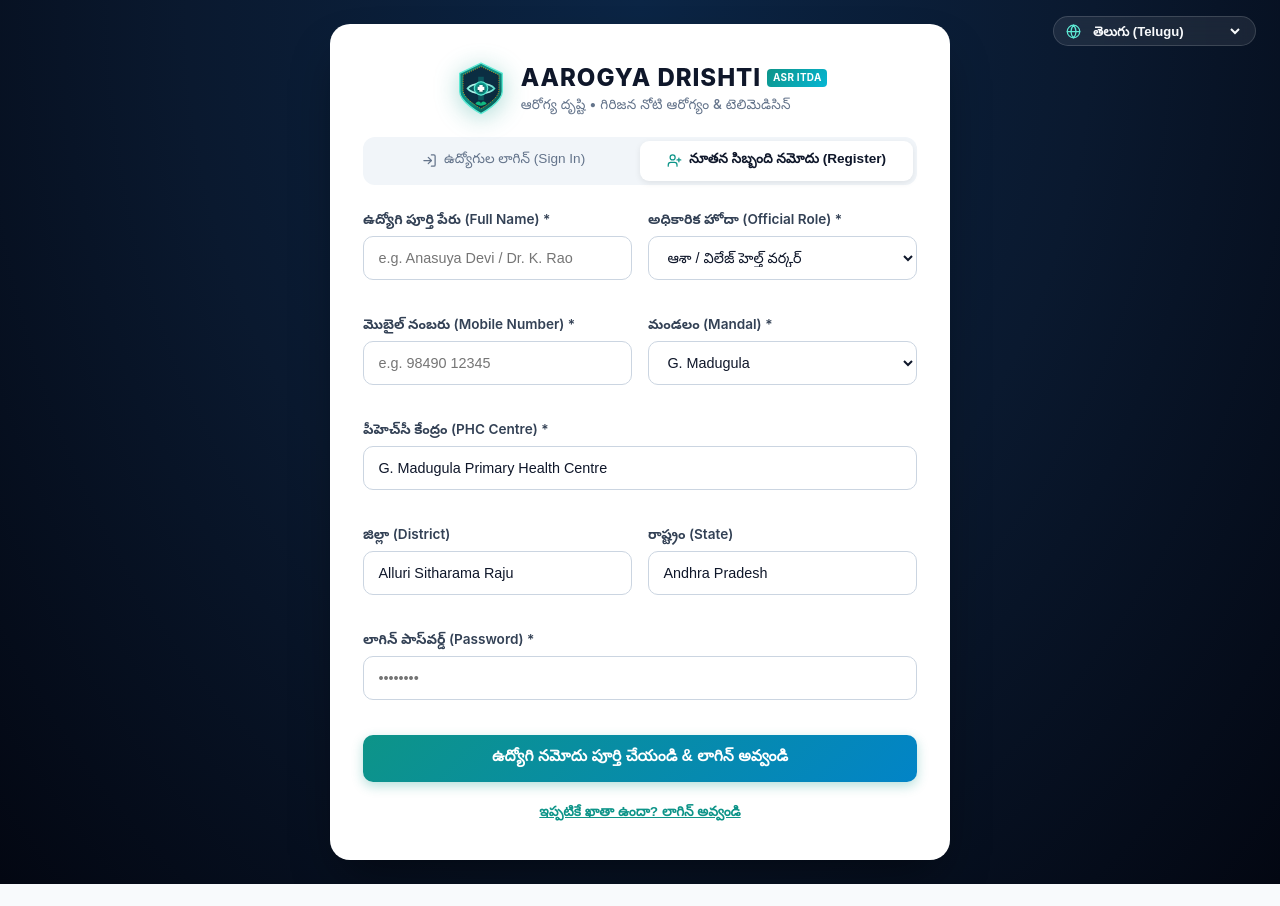
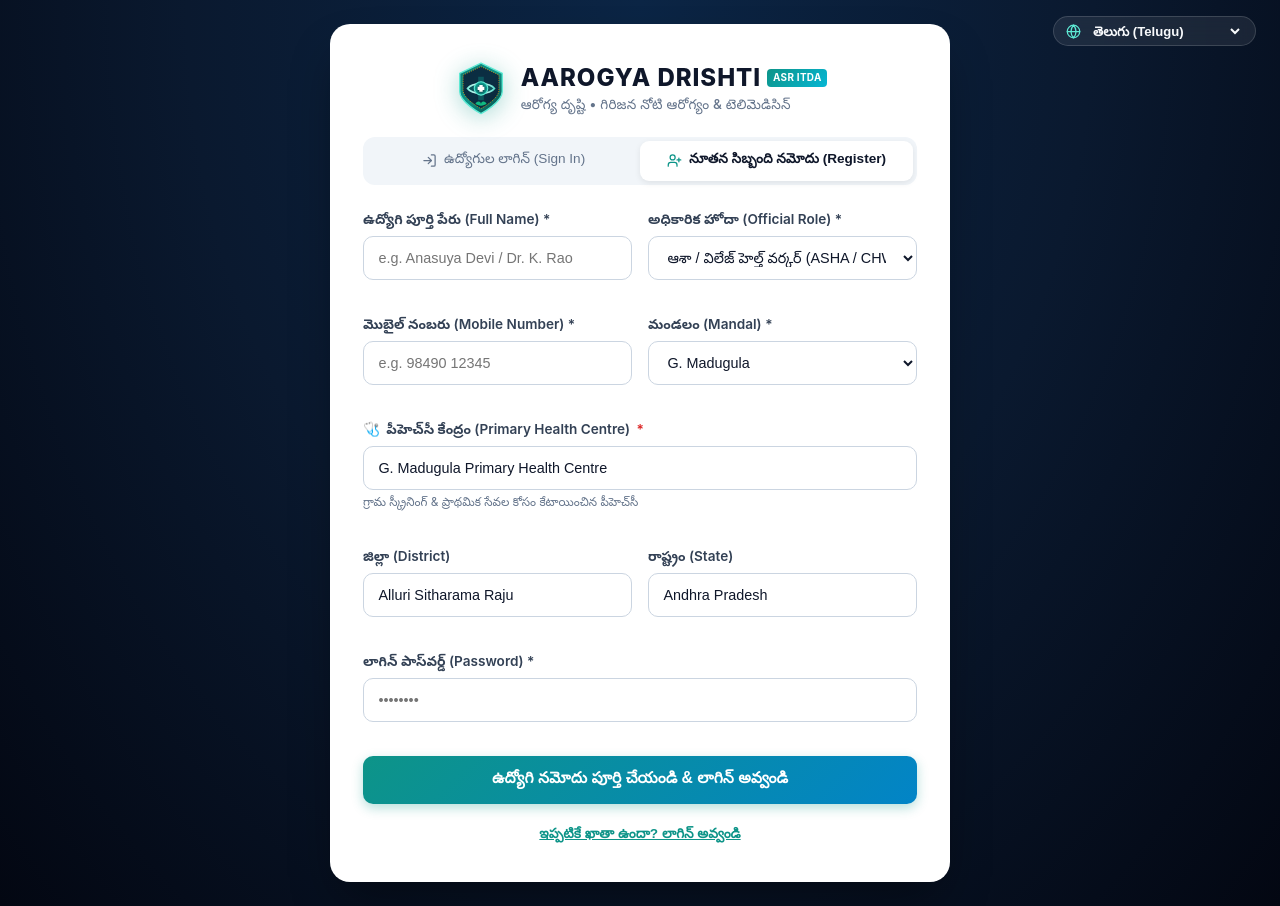
Before and after one commit to cherryyogesh/aarogyadrishti, a React (Vite) app in the folder frontend/: page / in a window 1280 px wide. Both pictures are taken after a click on the button "నూతన సిబ్బంది నమోదు (Register)". Before the commit the page ends 884 px from the top, so only its background shows below. Built offline with nearby package versions, Linux system fonts and the light colour scheme.

Commit message:
feat: role-adaptive facility fields in staff registration and generalize doctor role

```diff
--- a/frontend/src/features/appointments/AppointmentsView.tsx
+++ b/frontend/src/features/appointments/AppointmentsView.tsx
@@ -543,12 +543,12 @@
             }}>
               <div style={{ fontWeight: 700, color: '#065F46', marginBottom: '0.5rem', display: 'flex', alignItems: 'center', gap: '0.5rem', fontSize: '0.95rem' }}>
                 <Video size={18} />
-                {currentLang === 'te' ? 'PHC & డాక్టర్ వీడియో కాన్ఫరెన్స్' : 'PHC Clinic ⟷ Specialist Doctor Tele-Conference'}
+                {currentLang === 'te' ? 'PHC & డాక్టర్ వీడియో కాన్ఫరెన్స్' : 'PHC Clinic ⟷ Doctor Tele-Conference'}
               </div>
               <div style={{ fontSize: '0.84rem', color: '#047857', lineHeight: '1.5' }}>
                 {currentLang === 'te'
                   ? 'వైద్య సిబ్బంది సమక్షంలో రోగి డాక్టర్‌తో ప్రత్యక్ష వీడియో కాన్ఫరెన్స్‌లో పాల్గొనవచ్చు. ఇప్పుడే వీడియో కాల్ ప్రారంభించండి లేదా షెడ్యూల్ ప్రకారం కనెక్ట్ అవ్వండి.'
-                  : 'The patient at the PHC clinic can now engage in a live video conference with the specialist doctor in the presence of attending medical staff.'}
+                  : 'The patient at the PHC clinic can now engage in a live video conference with the doctor in the presence of attending medical staff.'}
               </div>
             </div>
 
--- a/frontend/src/features/auth/LoginView.tsx
+++ b/frontend/src/features/auth/LoginView.tsx
@@ -59,10 +59,10 @@
     email: 'doctor@aarogya.gov.in',
     phone: '9848011003',
     pass: 'DocPass@2026',
-    labelEn: 'Specialist Doctor (Oral Oncologist)',
-    labelTe: 'స్పెషలిస్ట్ డాక్టర్ / ఆంకాలజిస్ట్ (Doctor / Specialist)',
-    subtitleEn: 'Live waiting queue, teleconsultation & biopsy evaluation',
-    subtitleTe: 'ప్రత్యక్ష వెయిటింగ్ క్యూ, టెలికన్సల్టేషన్ & బయాప్సీ పరిశీలన',
+    labelEn: 'Doctors',
+    labelTe: 'వైద్యులు (Doctors)',
+    subtitleEn: 'Live waiting queue & teleconsultation for oral, ENT, eye, and skin conditions',
+    subtitleTe: 'ప్రత్యక్ష వెయిటింగ్ క్యూ & నోరు, చెవి, కంటి, చర్మ సమస్యల టెలికన్సల్టేషన్',
     icon: Activity,
     color: '#7E22CE'
   },
@@ -119,8 +119,67 @@
 
   const handleMandalChange = (mandal: string) => {
     setRegMandal(mandal);
+    if (regRole === 'chw' || regRole === 'phc_staff') {
       if (PHC_CENTRES_MAP[mandal]) {
         setRegPhcName(PHC_CENTRES_MAP[mandal]);
+      } else {
+        setRegPhcName(`${mandal} Primary Health Centre`);
+      }
+    }
+  };
+
+  const handleRoleChange = (newRole: UserRole) => {
+    setRegRole(newRole);
+    if (newRole === 'doctor') {
+      if (!regPhcName || regPhcName.includes('Primary Health Centre')) {
+        setRegPhcName('District Hospital Paderu / Specialist Medical Centre');
+      }
+    } else if (newRole === 'navigator') {
+      if (!regPhcName || regPhcName.includes('Primary Health Centre')) {
+        setRegPhcName('ITDA Tribal Patient Navigation Cell, Paderu');
+      }
+    } else if (newRole === 'admin') {
+      if (!regPhcName || regPhcName.includes('Primary Health Centre')) {
+        setRegPhcName('District Medical & Health Office (DM&HO), Alluri Sitharama Raju');
+      }
+    } else {
+      // chw or phc_staff
+      setRegPhcName(PHC_CENTRES_MAP[regMandal] || `${regMandal} Primary Health Centre`);
+    }
+  };
+
+  const getFacilityFieldConfig = (role: UserRole) => {
+    switch (role) {
+      case 'doctor':
+        return {
+          label: isTe ? 'ఆసుపత్రి / మెడికల్ ఇన్స్టిట్యూట్ / క్లినిక్ పేరు' : 'Hospital / Medical Centre / Department',
+          placeholder: isTe ? 'ఉదా: డిస్ట్రిక్ట్ హాస్పిటల్ పాడేరు / ఏరియా హాస్పిటల్ / స్పెషాలిటీ క్లినిక్' : 'e.g. District Hospital Paderu / Area Hospital / Specialist Medical Centre',
+          hint: isTe ? 'వైద్యులు సంప్రదింపులు అందించే ఆసుపత్రి లేదా క్లినిక్ (నోరు, కన్ను, చెవి, చర్మం తదితర విభాగాలు)' : 'Hospital, Area Hospital, or Clinic where you practice (Mouth, Ear, Eyes, Skin, etc.)',
+          icon: '🏥'
+        };
+      case 'navigator':
+        return {
+          label: isTe ? 'కేటాయించిన ఆసుపత్రి / 108 రవాణా సమన్వయ కేంద్రం' : 'Assigned Hospital / Transport Coordination Hub (108 Agency)',
+          placeholder: isTe ? 'ఉదా: ITDA ఏజెన్సీ హబ్ పాడేరు / ఏరియా హాస్పిటల్ ట్రాన్స్‌పోర్ట్ సెల్' : 'e.g. ITDA Agency Hub Paderu / Area Hospital Transport Cell',
+          hint: isTe ? 'గిరిజన రోగుల రవాణా సహాయం & 108 ఫీడర్ అంబులెన్స్ కేంద్రం' : 'Base hospital or 108 tribal feeder transport coordination hub',
+          icon: '🚑'
+        };
+      case 'admin':
+        return {
+          label: isTe ? 'జిల్లా వైద్య & ఆరోగ్య కార్యాలయం (DM&HO Directorate)' : 'District Health Office / Administrative Directorate',
+          placeholder: isTe ? 'ఉదా: జిల్లా వైద్య & ఆరోగ్య కార్యాలయం (DM&HO), అల్లూరి సీతారామరాజు జిల్లా' : 'e.g. District Medical & Health Office (DM&HO), Alluri Sitharama Raju District',
+          hint: isTe ? 'జిల్లా ముఖ్య ఆరోగ్య పరిపాలనా కార్యాలయం' : 'District health administration headquarters',
+          icon: '🏛️'
+        };
+      case 'phc_staff':
+      case 'chw':
+      default:
+        return {
+          label: isTe ? 'పీహెచ్‌సీ కేంద్రం (Primary Health Centre)' : 'Primary Health Centre (PHC)',
+          placeholder: isTe ? 'ఉదా: జి. మాడుగుల ప్రాథమిక ఆరోగ్య కేంద్రం' : 'e.g. G. Madugula Primary Health Centre',
+          hint: isTe ? 'గ్రామ స్క్రీనింగ్ & ప్రాథమిక సేవల కోసం కేటాయించిన పీహెచ్‌సీ' : 'Assigned PHC centre for community health screening & local care',
+          icon: '🩺'
+        };
     }
   };
 
@@ -489,14 +548,14 @@
                   <select
                     className="form-control"
                     value={regRole}
-                    onChange={(e) => setRegRole(e.target.value as UserRole)}
+                    onChange={(e) => handleRoleChange(e.target.value as UserRole)}
                     required
                   >
-                    <option value="chw">{isTe ? 'ఆశా / విలేజ్ హెల్త్ వర్కర్' : 'ASHA / Village Health Worker (CHW)'}</option>
-                    <option value="phc_staff">{isTe ? 'PHC స్టాఫ్ / మెడికల్ ఆఫీసర్' : 'PHC Staff / Medical Officer (MO)'}</option>
-                    <option value="doctor">{isTe ? 'స్పెషలిస్ట్ డాక్టర్ (ఆంకాలజిస్ట్)' : 'Specialist Doctor (Oral Oncologist)'}</option>
-                    <option value="navigator">{isTe ? 'పేషెంట్ నావిగేటర్ (గిరిజన సంరక్షణ)' : 'Patient Navigator (Tribal Care)'}</option>
-                    <option value="admin">{isTe ? 'DMHO (జిల్లా వైద్యాధికారి)' : 'DMHO (District Medical & Health Officer)'}</option>
+                    <option value="chw">{isTe ? 'ఆశా / విలేజ్ హెల్త్ వర్కర్ (ASHA / CHW)' : 'ASHA / Village Health Worker (CHW)'}</option>
+                    <option value="phc_staff">{isTe ? 'PHC స్టాఫ్ / మెడికల్ ఆఫీసర్ (PHC Staff / MO)' : 'PHC Staff / Medical Officer (MO)'}</option>
+                    <option value="doctor">{isTe ? 'వైద్యులు (Doctors)' : 'Doctors'}</option>
+                    <option value="navigator">{isTe ? 'పేషెంట్ నావిగేటర్ (Patient Navigator)' : 'Patient Navigator (Tribal Care)'}</option>
+                    <option value="admin">{isTe ? 'DMHO (డిస్ట్రిక్ట్ మెడికల్ & హెల్త్ ఆఫీసర్)' : 'DMHO (District Medical & Health Officer)'}</option>
                   </select>
                 </div>
 
@@ -532,20 +591,30 @@
                   </select>
                 </div>
 
-                {/* PHC Center */}
+                {/* Role-adaptive Facility / Hospital / PHC Center */}
+                {(() => {
+                  const facilityConfig = getFacilityFieldConfig(regRole);
+                  return (
                     <div className="form-group" style={{ gridColumn: '1 / -1' }}>
-                  <label className="form-label" style={{ fontWeight: 600, color: '#334155' }}>
-                    {t.field_phc_name || (isTe ? 'పీహెచ్‌సీ కేంద్రం' : 'Primary Health Centre (PHC)')} *
+                      <label className="form-label" style={{ fontWeight: 600, color: '#334155', display: 'flex', alignItems: 'center', gap: '0.4rem' }}>
+                        <span>{facilityConfig.icon}</span>
+                        <span>{facilityConfig.label}</span>
+                        <span style={{ color: '#DC2626' }}>*</span>
                       </label>
                       <input
                         type="text"
                         className="form-control"
                         value={regPhcName}
                         onChange={(e) => setRegPhcName(e.target.value)}
-                    placeholder="e.g. G. Madugula Primary Health Centre"
+                        placeholder={facilityConfig.placeholder}
                         required
                       />
+                      <span style={{ fontSize: '0.74rem', color: '#64748B', marginTop: '0.25rem', display: 'block' }}>
+                        {facilityConfig.hint}
+                      </span>
                     </div>
+                  );
+                })()}
 
                 {/* District */}
                 <div className="form-group">
--- a/frontend/src/features/navigation/NavigationView.tsx
+++ b/frontend/src/features/navigation/NavigationView.tsx
@@ -462,7 +462,7 @@
               }}>
                 <span style={{ fontWeight: 700 }}>Dispatched to:</span>
                 <span>✓ PHC Staff</span>
-                <span>✓ Specialist Doctor</span>
+                <span>✓ Doctors</span>
                 <span>✓ DMHO ASR</span>
               </div>
 
@@ -1136,7 +1136,7 @@
                   </div>
                   <div>
                     <div style={{ color: '#16A34A', fontWeight: 800 }}>✓ TRANSMITTED</div>
-                    <div>Specialist Doctor</div>
+                    <div>Doctors</div>
                   </div>
                   <div>
                     <div style={{ color: '#16A34A', fontWeight: 800 }}>✓ TRANSMITTED</div>
--- a/frontend/src/features/reports/DistrictReportsView.tsx
+++ b/frontend/src/features/reports/DistrictReportsView.tsx
@@ -75,7 +75,7 @@
       case 'phc_staff':
         return { label: isTe ? 'పీహెచ్‌సీ స్టాఫ్ / MO' : 'PHC Staff / MO', bg: '#DCFCE7', color: '#15803D' };
       case 'doctor':
-        return { label: isTe ? 'స్పెషలిస్ట్ డాక్టర్' : 'Specialist Doctor', bg: '#F3E8FF', color: '#7E22CE' };
+        return { label: isTe ? 'వైద్యులు (Doctors)' : 'Doctors', bg: '#F3E8FF', color: '#7E22CE' };
       case 'navigator':
         return { label: isTe ? 'పేషెంట్ నేవిగేటర్' : 'Patient Navigator', bg: '#FEF3C7', color: '#B45309' };
       case 'admin':
--- a/frontend/src/features/screening/ScreeningCreateView.tsx
+++ b/frontend/src/features/screening/ScreeningCreateView.tsx
@@ -418,7 +418,7 @@
               <li><strong>Step 1 (Immediate):</strong> Patient received SMS with Registration ID {successResult.patient_id_display || 'AD-ASR-10023'}.</li>
               <li><strong>Step 2 (Automated):</strong> Arogya Mitra AI voice call will trigger to ask reliable clinical information (duration of suffering, mouth opening).</li>
               <li><strong>Step 3 (WhatsApp Media):</strong> Patient prompted to send close-up photo to dedicated Arogya Mitra WhatsApp number (+91 94940-22764).</li>
-              <li><strong>Step 4 (Doctor Review & Dispatch):</strong> Consolidated summary sheet generated and routed to PHC Staff, Specialist Doctor, and DMHO.</li>
+              <li><strong>Step 4 (Doctor Review & Dispatch):</strong> Consolidated summary sheet generated and routed to PHC Staff, Doctors, and DMHO.</li>
             </ul>
           </div>
         </div>
```
Also changed, not shown: frontend/src/i18n/translations.ts (+6 -6 lines). Lines whose indentation alone changed are shown as unchanged.
